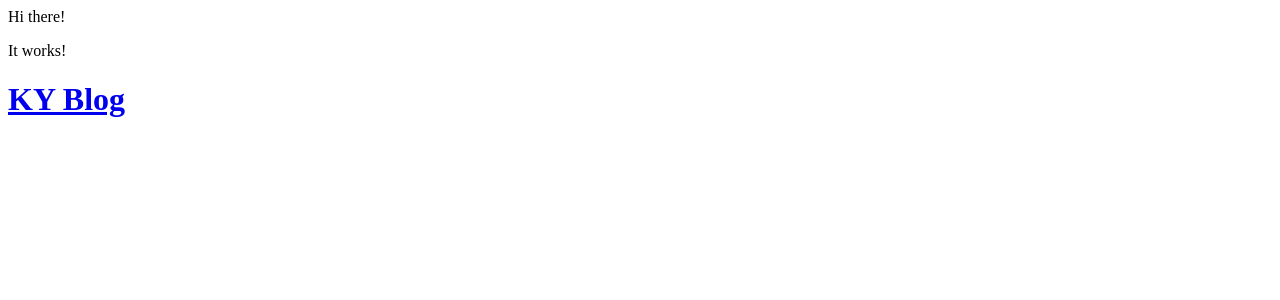
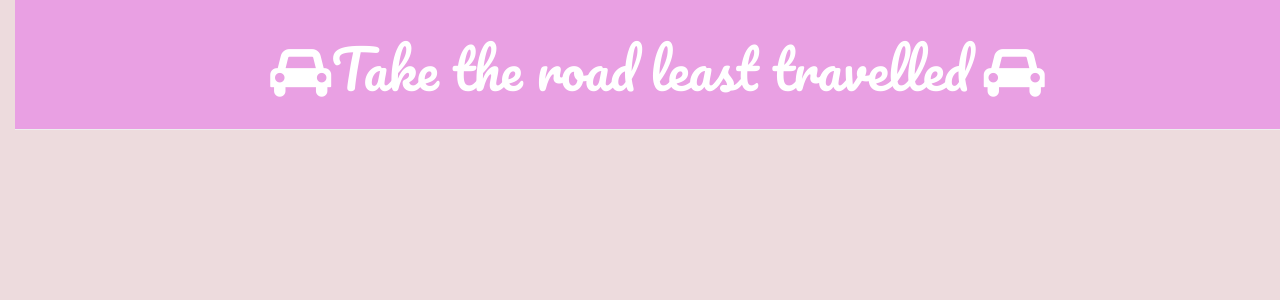
Before and after one commit to kahyanw/my-first-blog, a Django app: page / in a window 1280 px wide. Shown: the top 300 px of the page. Run offline with Django 3.2, Linux system fonts and the light colour scheme; data that the repository does not hold is empty; some libraries are stand-ins or nearby versions.

Commit message:
Added view and template for detailed blog post as well as CSS for the site.

```diff
--- /dev/null
+++ b/blog/static/css/blog.css
@@ -0,0 +1,64 @@
+h1 a, h2 a {
+    color: #B22222;
+    font-family: 'Lobster';
+    font-size: 25pt;
+
+}
+
+body {
+    padding-left: 15px;
+    background-color: #eddbdd;
+    color: #7b1d1d;
+    font-size: 15pt;
+}
+
+.page-header {
+    background-color: #e9a0e3;
+    margin-top: 0;
+    padding: 20px 20px 20px 40px;
+    text-align: center;
+
+}
+
+.page-header h1, .page-header h1 a, .page-header h1 a:visited, .page-header h1 a:active {
+    color: #ffffff;
+    font-size: 40pt;
+    text-decoration: none;
+    font-family: 'Pacifico';
+
+}
+
+.content {
+    margin-left: 40px;
+}
+
+h1, h2, h3, h4 {
+    font-family: 'Lobster', cursive;
+}
+
+.date {
+    color: #291b1b;
+}
+
+.save {
+    float: right;
+}
+
+.post-form textarea, .post-form input {
+    width: 100%;
+}
+
+.top-menu, .top-menu:hover, .top-menu:visited {
+    color: #ffffff;
+    float: right;
+    font-size: 26pt;
+    margin-right: 10px;
+}
+
+.post {
+    margin-bottom: 70px;
+}
+
+.post h1 a, .post h1 a:visited {
+    color: #ff6666;
+}
--- /dev/null
+++ b/blog/templates/blog/base.html
@@ -0,0 +1,46 @@
+{% load static %}
+<html>
+    <head>
+        <link rel="stylesheet" href="https://cdnjs.cloudflare.com/ajax/libs/font-awesome/4.7.0/css/font-awesome.min.css">
+        <style>
+
+        </style>
+        <title>Kah Yan's blog</title>
+        <link rel="stylesheet" href="//maxcdn.bootstrapcdn.com/bootstrap/3.2.0/css/bootstrap.min.css">
+        <link rel="stylesheet" href="//maxcdn.bootstrapcdn.com/bootstrap/3.2.0/css/bootstrap-theme.min.css">
+        <link rel="stylesheet" href="{% static 'css/blog.css' %}">
+        <link href="//fonts.googleapis.com/css?family=Lobster&subset=latin,latin-ext" rel="stylesheet" type="text/css">
+        <link href="https://fonts.googleapis.com/css?family=Pacifico" rel="stylesheet">
+
+
+    </head>
+
+    <body>
+        <div class="page-header">
+                    <h1><a href="/"><i class="fa fa-car"></i>Take the road least travelled </a><i class="fa fa-car"></i></h1>
+
+        </div>
+        <div class="content container">
+            <div class="row">
+                <div class="col-md-8">
+
+                {% block content %}
+                {% for post in posts %}
+                            <div class="post">
+                                <div class="date">
+                                    <p>published: {{ post.published_date }}</p>
+                                </div>
+                                <h2><a href="">{{ post.title }}</a></h2>
+                                <p>{{ post.text|linebreaksbr }}</p>
+                            </div>
+                        {% endfor %}
+
+                {% endblock %}
+                </div>
+            </div>
+        </div>
+
+
+
+    </body>
+</html>
--- a/blog/templates/blog/post_list.html
+++ b/blog/templates/blog/post_list.html
@@ -1,20 +1,13 @@
-<html>
-    <head>
-         <title>Kah Yan's blog</title>
-    </head>
-    <body>
-        <p>Hi there!</p>
-        <p>It works!</p>
-        <div>
-            <h1><a href="/">KY Blog</a></h1>
+{% extends 'blog/base.html' %}
+
+{% block content %}
+    {% for post in posts %}
+        <div class="post">
+            <div class="date">
+                <p>published: {{ post.published_date }}</p>
+            </div>
+            <h1><a href="{% url 'post_detail' pk=post.pk %}">{{ post.title }}</a></h1>
+            <p>{{ post.text|linebreaksbr }}</p>
         </div>
-        {% for post in posts %}
-    <div>
-        <p>published: {{ post.published_date }}</p>
-        <h2><a href="">{{ post.title }}</a></h2>
-        <p>{{ post.text|linebreaksbr }}</p>
-    </div>
-        {% endfor %}
-
-    </body>
-</html>
+    {% endfor %}
+{% endblock %}
--- a/blog/urls.py
+++ b/blog/urls.py
@@ -3,4 +3,5 @@ from . import views
 
 urlpatterns = [
     path('', views.post_list, name='post_list'),
+    path('post/<int:pk>/', views.post_detail, name='post_detail'),
 ]
--- a/blog/views.py
+++ b/blog/views.py
@@ -1,8 +1,13 @@
 from django.shortcuts import render
 from django.utils import timezone
 from .models import Post
+from django.shortcuts import render, get_object_or_404
 # Create your views here.
 
 def post_list(request):
     posts = Post.objects.filter(published_date__lte=timezone.now()).order_by('published_date')
     return render(request, 'blog/post_list.html', {'posts':posts})
+
+def post_detail(request, pk):
+    post = get_object_or_404(Post, pk=pk)
+    return render(request, 'blog/post_detail.html', {'post': post})
```
Also changed, not shown: blog/templates/blog/post_detail.html (added, +13 -0 lines), blog/static/hobbiton.jpg (added), blog/templates/blog/hobbiton.jpg (added).
